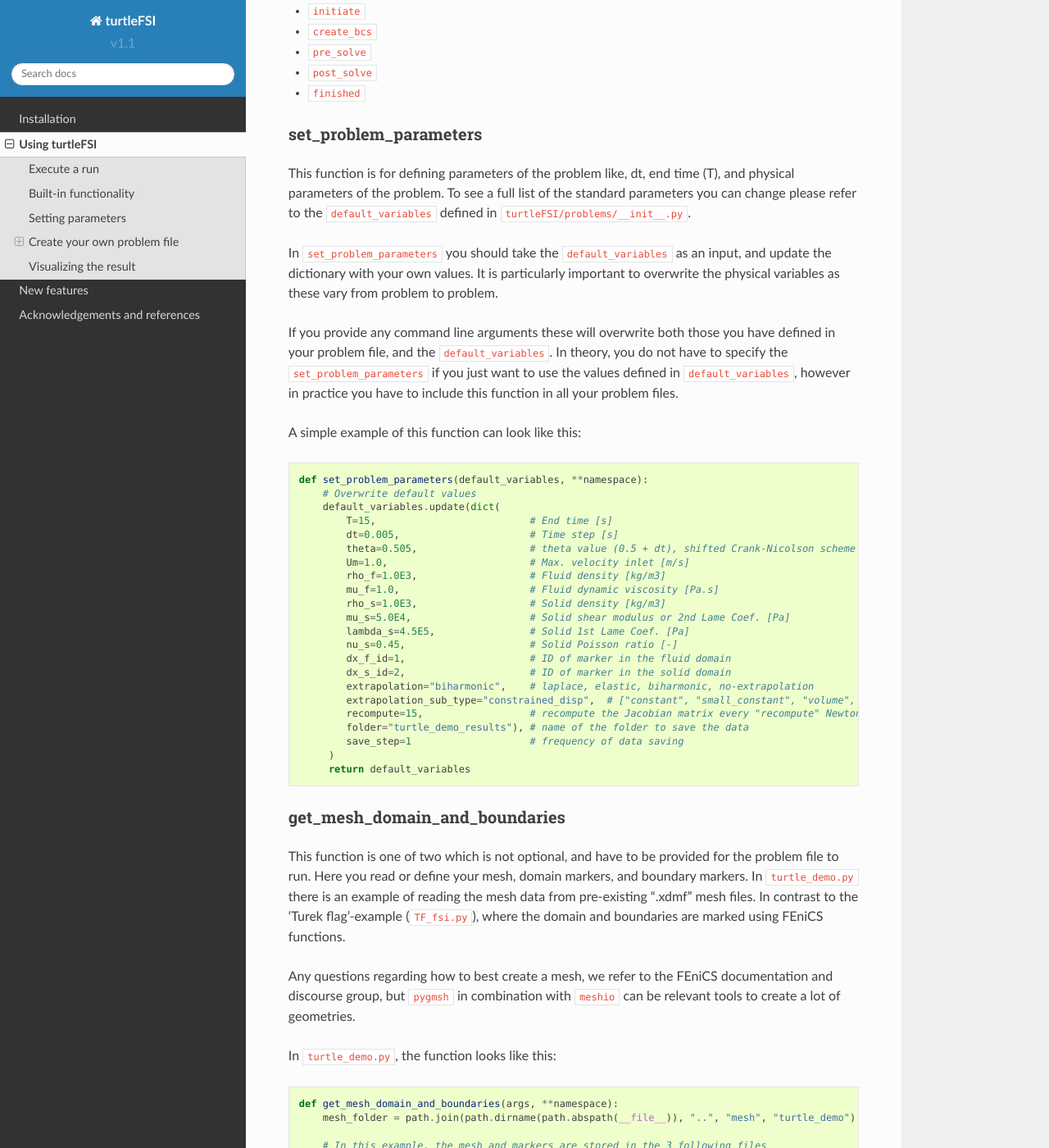
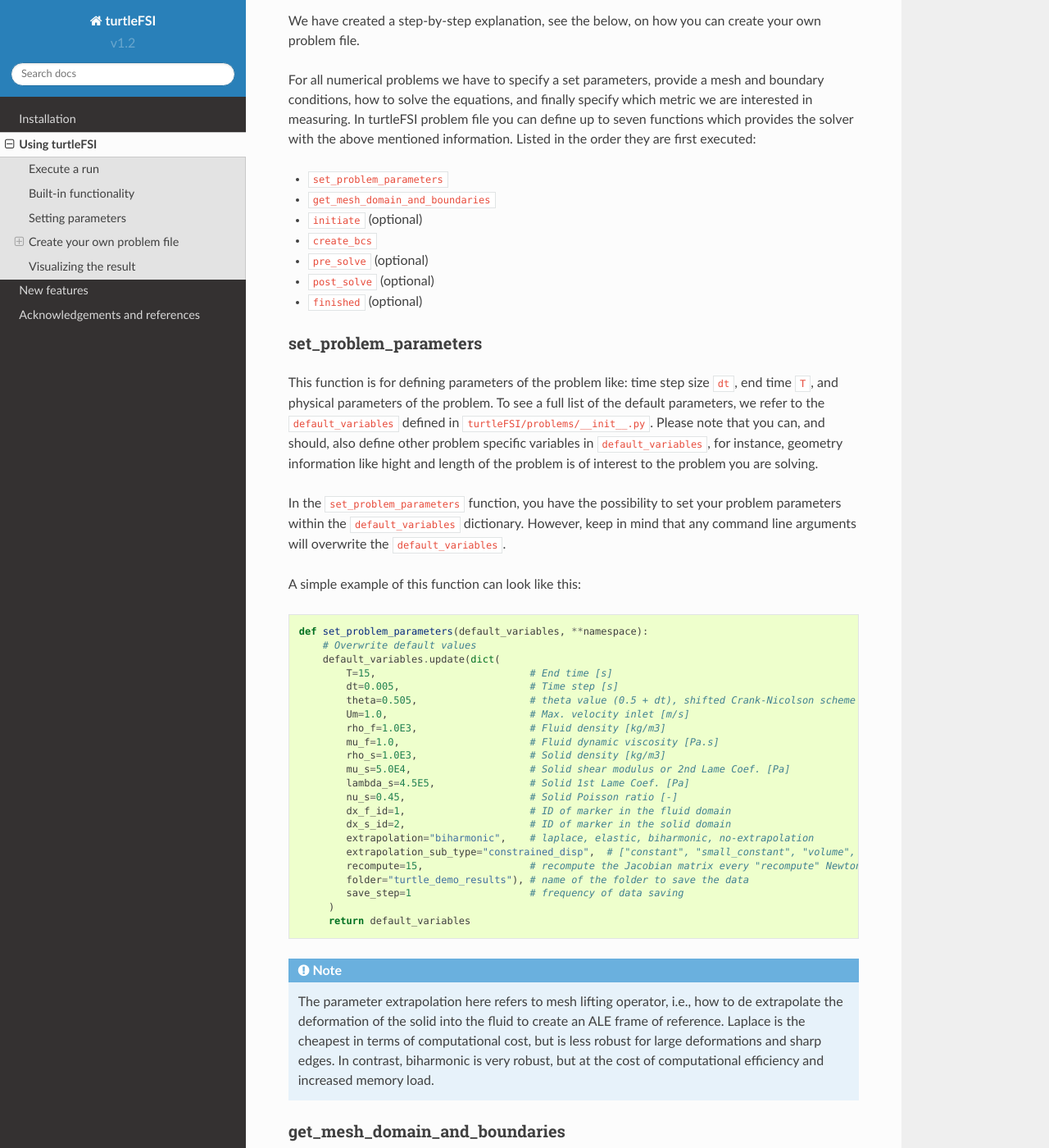
Before and after one commit to KVSlab/turtleFSI, a Sphinx documentation site: the page built from docs/source/using_turtleFSI.rst, in a window 1280 px wide and 1400 px high, scrolled down 1376 px. Shown: the whole window at 82% size. Built offline with Sphinx 7.4.7 and the Read the Docs theme 2.0.0, drawn with Linux system fonts in a browser that asks for light colours; some of the changed text lies outside the part shown.

Commit message:
Code cleaning and math fix (#2)
* Fix missing + and move theta outside of Piola.

* Code style clean, and add comments.

* Add comments to the code.

* Fix typo

* More fancy verbose=False print

* Update problem files

* Update print function and move it to __init__ for further user flexebility

* Update reference values

* Fix formating error in docs

* Update restart_folder check

* Update documentation. Note: Missing HDF5 parallel fix.

* visualization and xdmf fix

* doc update

```diff
--- a/docs/source/acknow_ref.rst
+++ b/docs/source/acknow_ref.rst
@@ -13,6 +13,6 @@
 The input problem set up for the TF_cfd, TF_csm, and TF_fsi is taken from the Turek et al. [3]_ benchmark
 paper.
 
-.. [1] Slyngstad, Andreas Strøm. Verification and Validation of a Monolithic Fluid-Structure Interaction Solver in FEniCS. A comparison of mesh lifting operators. MS thesis. 2017.
+.. [1] Slyngstad, Andreas S. Verification and Validation of a Monolithic Fluid-Structure Interaction Solver in FEniCS. A comparison of mesh lifting operators. MS thesis. 2017.
 .. [2] Gjertsen, Sebastian. Development of a Verified and Validated Computational Framework for Fluid-Structure Interaction: Investigating Lifting Operators and Numerical Stability. MS thesis. 2017.
 .. [3] Turek, Stefan, and Jaroslav Hron. "Proposal for numerical benchmarking of fluid-structure interaction between an elastic object and laminar incompressible flow." Fluid-structure interaction. Springer, Berlin, Heidelberg, 2006. 371-385.
--- a/docs/source/conf.py
+++ b/docs/source/conf.py
@@ -24,9 +24,9 @@
 author = 'A. Sylngstad, S. Gjertsen, A. Bergersen, A. Souche, and K. Valen-Sendstad'
 
 # The short X.Y version
-version = 'v1.1'
+version = 'v1.2'
 # The full version, including alpha/beta/rc tags
-release = 'v1.1.0'
+release = 'v1.2.0'
 
 
 # -- General configuration ---------------------------------------------------
--- a/docs/source/installation.rst
+++ b/docs/source/installation.rst
@@ -23,14 +23,15 @@
     $ conda create -n your_environment -c conda-forge turtleFSI
 
 You can then activate your environment by running ``source activate your_environment``.
-Now you are all set, and can start using turtleFSI. You can execute turtleFSI directly
-through the terminal by typing::
+Now you are all set, and can start using turtleFSI. A detailed explanation for usage of
+turtleFSI can be found here_.
 
-    $ turtleFSI
+If you are using turtleFSI on a high performance computing (HPC) cluster we always
+recommend that you build from source, as described below. This is in accordance
+with the guidelines provided by the `FEniCS project <https://fenicsproject.org/download/>`_
+users to install FEniCS from source when on a HPC cluster.
 
-followed by any additional options, for instance, which problem to run and the time step size.
-Use ``-h`` to see all available options. A detailed explanation for usage of turtleFSI can be found
-`here <https://turtlefsi2.readthedocs.io/en/latest/using_turtleFSI.html>`.
+.. _here: <https://turtlefsi2.readthedocs.io/en/latest/using_turtleFSI.html>.
 
 
 Development version
--- a/docs/source/using_turtleFSI.rst
+++ b/docs/source/using_turtleFSI.rst
@@ -11,37 +11,47 @@
 =============
 
 turtleFSI is aimed to be user friendly, where all parameters can be controlled from the command line.
-In this page, we provide an example on how to create your own problem file. First a quick recap on how to
+We here provide an example on how to create your own problem file. First a quick recap on how to
 execute turtleFSI.
 
 To run turtleFSI with all the default parameters you can execute::
+
  turtleFSI
 
-or, to run a specific problem file, run::
+which will execute the default problem file ``turtle_demo.py`` with all the default parameter. In the folder where
+you executed the command there will be a folder ``turtle_demo_results/1`` where you can find ``Visualization`` files,
+and under ``Checkpoint`` you can find a list of all parameters used in ``default_variables.pickle``.
+
+To run a specific problem file, run::
+
  turtleFSI --problem [path_to_problem]
 
 To get an overview of all parameters, please run::
+
  turtleFSI -h
 
 
 Built-in functionality
 ======================
-Two important functions are available in the current version of turtleFSI: checkpointing/restart, and storing files for visualization.
+TurtleFSI is designed to be lightweight and generic, but we have added to features generally of interest: checkpointing/restart, and
+storing files for visualization.
 
-For checkpointing you can set the variable ``--checkpoint-step`` to set how often a checkpoint should
-be stored. To restart from a previous checkpoint step use the command ``--restart-folder [folder/sub-folder]``. Note that
-the variables from the previous simulation will overwrite any parameters set in the ``set_problem_parameters``
-or on the commandline. If you need to change a parameter from the previous checkpoint file (for instance, end time ``T``), you can
-still do it by explicitly redefining it within the ``initiate`` function.
+For checkpointing you can set the variable ``--checkpoint-step`` to set the checkpoint frequency, i.e., how often a
+checkpoint should be stored. To restart from a previous checkpoint, use the command
+``--restart-folder [folder]/[sub-folder]``. Note that the variables from the previous simulation will overwrite any
+parameters defined in ``set_problem_parameters`` or on the commandline. If you need to change a parameter from the
+previous checkpoint file (for instance, end time ``T``), you can still do it by explicitly redefining the variable
+in the ``initiate`` function.
 
-To set how often you save files for visualization you can set ``--save-step``. Note that the default is ``1``.
+To set how often you save files for visualization you can set ``--save-step``. Note that the default is ``10``.
 
 
 Setting parameters
 ==================
 All the default parameters are set in the ``problem/__init__.py`` file. Problem specific parameters
-are then overwritten in the problem file under ``set_problem_parameters`` or by defining them in the command line. In summary;
-the priority is as follow: default parameters < problem file < command line < (checkpointing).
+are then overwritten in the problem file under ``set_problem_parameters`` or from the command line.
+In summary; the parameters will be updated in the following order: default parameters < ``set_problem_parameters`` <
+command line (< checkpointing) < other problem specific functions.
 
 
 Create your own problem file
@@ -56,27 +66,23 @@
 
 - ``set_problem_parameters``
 - ``get_mesh_domain_and_boundaries``
-- ``initiate``
+- ``initiate`` (optional)
 - ``create_bcs``
-- ``pre_solve``
-- ``post_solve``
-- ``finished``
+- ``pre_solve`` (optional)
+- ``post_solve`` (optional)
+- ``finished`` (optional)
 
 
 set_problem_parameters
 ~~~~~~~~~~~~~~~~~~~~~~
-This function is for defining parameters of the problem like, dt, end time (T), and
-physical parameters of the problem. To see a full list of the standard parameters you can change
-please refer to the ``default_variables`` defined in ``turtleFSI/problems/__init__.py``.
+This function is for defining parameters of the problem like: time step size ``dt``, end time ``T``, and
+physical parameters of the problem. To see a full list of the default parameters, we refer to the
+``default_variables`` defined in ``turtleFSI/problems/__init__.py``. Please note that you can, and should, also
+define other problem specific variables in ``default_variables``, for instance, geometry information like hight
+and length of the problem is of interest to the problem you are solving.
 
-In ``set_problem_parameters`` you should take the ``default_variables`` as an input,
-and update the dictionary with your own values. It is particularly important to
-overwrite the physical variables as these vary from problem to problem.
-
-If you provide any command line arguments these will overwrite both those you have defined in your
-problem file, and the ``default_variables``. In theory, you do not have to specify the ``set_problem_parameters``
-if you just want to use the values defined in ``default_variables``, however in practice you have to
-include this function in all your problem files.
+In the ``set_problem_parameters`` function, you have the possibility to set your problem parameters within the
+``default_variables`` dictionary. However, keep in mind that any command line arguments will overwrite the ``default_variables``.
 
 A simple example of this function can look like this::
 
@@ -104,15 +110,21 @@
          return default_variables
 
 
+.. note::
+    The parameter extrapolation here refers to mesh lifting operator, i.e., how to de extrapolate the deformation of
+    the solid into the fluid to create an ALE frame of reference. Laplace is the cheapest in terms of computational
+    cost, but is less robust for large deformations and sharp edges. In contrast, biharmonic is very robust, but
+    at the cost of computational efficiency and increased memory load.
+
 get_mesh_domain_and_boundaries
 ~~~~~~~~~~~~~~~~~~~~~~~~~~~~~~
-This function is one of two which is not optional, and have to be provided for the problem file to run.
-Here you read or define your mesh, domain markers, and boundary markers. In ``turtle_demo.py`` there
-is an example of reading the mesh data from pre-existing ".xdmf" mesh files. In contrast to the
-'Turek flag'-example (``TF_fsi.py``), where the domain and boundaries are marked using FEniCS functions.
+The function is essential and unique for every problem, and has to be provided for the problem file to run.
+Here you read or define your mesh, domain markers, and boundary markers. In ``turtle_demo.py`` we
+read the mesh data from pre-existing ".xdmf" mesh files. In contrast to defining the domain and
+boundary markers using FEniCS functions, like in the the 'Turek flag'-example (``TF_fsi.py``).
 
-Any questions regarding how to best create a mesh, we refer to the FEniCS documentation and discourse group, but
-``pygmsh`` in combination with ``meshio`` can be relevant tools to create a lot of geometries.
+``pygmsh`` and ``meshio`` are relevant tools to create geometries. For any question regarding meshing,
+we refer to the FEniCS documentation and `discourse group <https://fenicsproject.discourse.group/>`_.
 
 
 In ``turtle_demo.py``, the function looks like this::
@@ -172,7 +184,6 @@
 inlet velocity. When defining the boundary conditions to specific domain regions or boundaries, make sure to
 be consistent with the markers provided in ``get_mesh_domain_and_boundaries``::
 
-
     class Inlet(UserExpression):
         def __init__(self, Um, **kwargs):
             self.t = 0.0
@@ -236,12 +247,11 @@
 
         return dict(bcs=bcs, inlet=inlet)
 
-
 .. figure:: ../../figs/Turtle_boundaries_zoom.png
     :width: 600px
     :align: center
 
-    FSI and Fixed boundaries.
+    Boundaries between the fluid and structures and fixed boundaries.
 
 .. figure:: ../../figs/Turtle_inlet_vel.png
    :width: 600px
```
Also changed, not shown: other parts of docs/source/installation.rst (+7 -3 lines), other parts of docs/source/using_turtleFSI.rst (+2 -2 lines), 15 other files.
